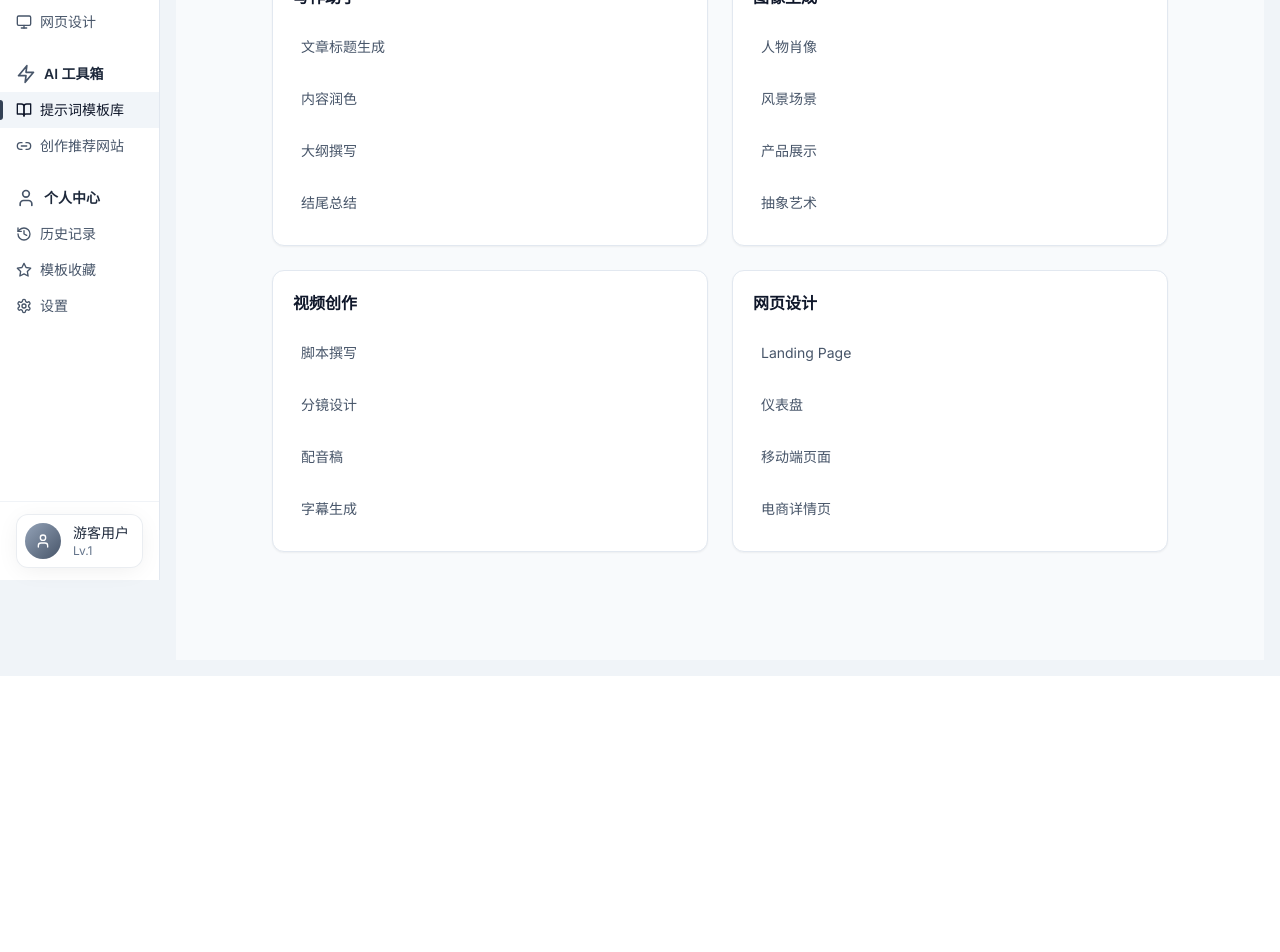
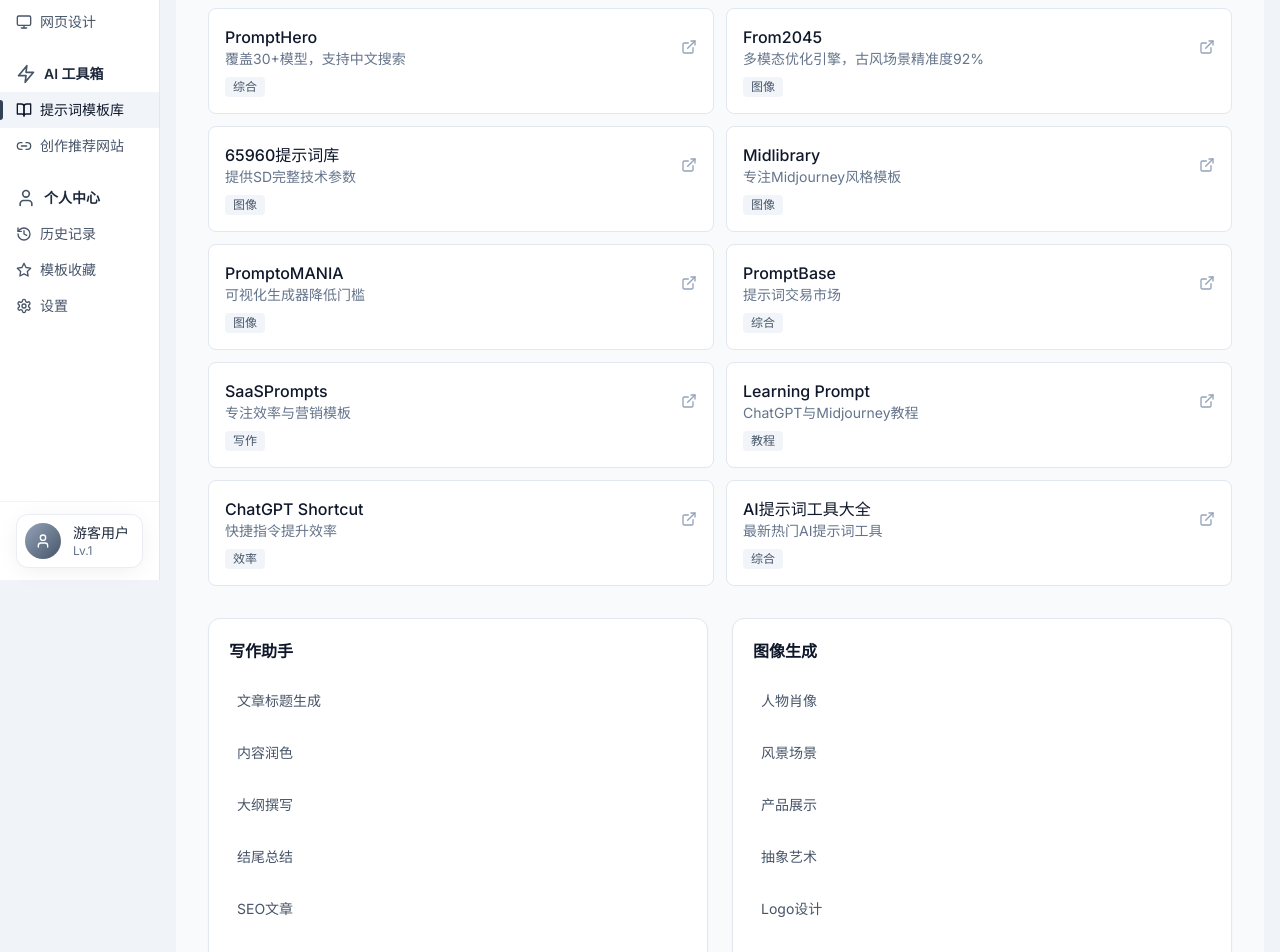
Before and after one commit to oxygen02/promptbox, a Next.js app: page /templates in a window 1280 px wide. Shown: the part 220-1172 px from the top of the page. Before the commit the page ends 896 px from the top, so only its background shows below. Built offline with nearby package versions, Linux system fonts and the light colour scheme.

Commit message:
feat: Rich prompt templates page with Chinese and English sites

```diff
--- a/src/app/templates/page.tsx
+++ b/src/app/templates/page.tsx
@@ -1,31 +1,109 @@
 "use client";
 
 import { useState } from "react";
-import { BookOpen, Copy, Star } from "lucide-react";
+import { BookOpen, Copy, Star, ExternalLink } from "lucide-react";
 import { Button } from "@/components/ui/button";
 
+// 国内提示词网站
+const chineseSites = [
+  { name: "PromptHero", url: "https://promptheroes.cn", desc: "覆盖30+模型，支持中文搜索", category: "综合" },
+  { name: "From2045", url: "https://www.2045.tv", desc: "多模态优化引擎，古风场景精准度92%", category: "图像" },
+  { name: "65960提示词库", url: "https://www.65960.com", desc: "提供SD完整技术参数", category: "图像" },
+  { name: "Midlibrary", url: "https://midlibrary.io", desc: "专注Midjourney风格模板", category: "图像" },
+  { name: "PromptoMANIA", url: "https://promptomania.com", desc: "可视化生成器降低门槛", category: "图像" },
+  { name: "PromptBase", url: "https://promptbase.com", desc: "提示词交易市场", category: "综合" },
+  { name: "SaaSPrompts", url: "https://saasprompts.com", desc: "专注效率与营销模板", category: "写作" },
+  { name: "Learning Prompt", url: "https://learningprompt.com", desc: "ChatGPT与Midjourney教程", category: "教程" },
+  { name: "ChatGPT Shortcut", url: "https://www.chatgptshortcut.com", desc: "快捷指令提升效率", category: "效率" },
+  { name: "AI提示词工具大全", url: "https://gongke.net/categories/ai-prompt-tools", desc: "最新热门AI提示词工具", category: "综合" },
+];
+
+// 国际提示词网站
+const englishSites = [
+  { name: "PromptBase", url: "https://promptbase.com", desc: "270,000+ prompts for ChatGPT, Gemini, Midjourney", category: "Marketplace" },
+  { name: "The AI Library", url: "https://www.theailibrary.co", desc: "Tested prompts, templates, and workflows", category: "Library" },
+  { name: "The Prompt Index", url: "https://www.thepromptindex.com", desc: "600+ curated AI prompts", category: "Database" },
+  { name: "PromptDen", url: "https://promptden.com", desc: "Creative prompts for AI tools", category: "Creative" },
+  { name: "OnlyPrompt", url: "https://onlyprompt.io", desc: "500+ curated prompts for content creators", category: "Content" },
+  { name: "PromptNest", url: "https://promptnest.blog", desc: "Best prompt collections 2025", category: "Collection" },
+  { name: "God of Prompt", url: "https://www.godofprompt.ai", desc: "Unbiased prompt library reviews", category: "Reviews" },
+  { name: "TypeBoost", url: "https://www.typeboost.ai/en/blog/ai-prompt-library", desc: "12 Best AI Prompt Library Tools 2025", category: "Blog" },
+  { name: "Medium - Prompt Libraries", url: "https://medium.com/towards-agi/the-best-prompt-libraries-you-should-explore-for-your-ai-projects-12f5c8423623", desc: "8 Best Prompt Libraries", category: "Articles" },
+  { name: "ChatQuick AI", url: "https://chatquick.co/best-prompt-websites/", desc: "10 Best Prompt Websites 2025", category: "Directory" },
+];
+
+// 提示词模板
 const templates = {
   zh: [
-    { category: "写作助手", items: ["文章标题生成", "内容润色", "大纲撰写", "结尾总结"] },
-    { category: "图像生成", items: ["人物肖像", "风景场景", "产品展示", "抽象艺术"] },
-    { category: "视频创作", items: ["脚本撰写", "分镜设计", "配音稿", "字幕生成"] },
-    { category: "网页设计", items: [" Landing Page", "仪表盘", "移动端页面", "电商详情页"] },
+    {
+      category: "写作助手",
+      items: [
+        "文章标题生成", "内容润色", "大纲撰写", "结尾总结",
+        "SEO文章", "社交媒体", "邮件撰写", "广告文案"
+      ]
+    },
+    {
+      category: "图像生成",
+      items: [
+        "人物肖像", "风景场景", "产品展示", "抽象艺术",
+        "Logo设计", "UI界面", "建筑渲染", "动漫风格"
+      ]
+    },
+    {
+      category: "视频创作",
+      items: [
+        "脚本撰写", "分镜设计", "配音稿", "字幕生成",
+        "短视频创意", "宣传片", "纪录片", "微电影"
+      ]
+    },
+    {
+      category: "网页设计",
+      items: [
+        "Landing Page", "仪表盘", "移动端页面", "电商详情页",
+        "博客主题", "个人主页", "企业官网", "作品集"
+      ]
+    },
   ],
   en: [
-    { category: "Writing", items: ["Title Generator", "Content Polish", "Outline Writer", "Summary"] },
-    { category: "Image", items: ["Portrait", "Landscape", "Product", "Abstract Art"] },
-    { category: "Video", items: ["Script", "Storyboard", "Voiceover", "Subtitles"] },
-    { category: "Web Design", items: ["Landing Page", "Dashboard", "Mobile", "E-commerce"] },
+    {
+      category: "Writing",
+      items: [
+        "Title Generator", "Content Polish", "Outline Writer", "Summary",
+        "SEO Article", "Social Media", "Email Writing", "Ad Copy"
+      ]
+    },
+    {
+      category: "Image",
+      items: [
+        "Portrait", "Landscape", "Product", "Abstract Art",
+        "Logo Design", "UI Interface", "Architectural", "Anime Style"
+      ]
+    },
+    {
+      category: "Video",
+      items: [
+        "Script", "Storyboard", "Voiceover", "Subtitles",
+        "Short Video", "Promo Video", "Documentary", "Film"
+      ]
+    },
+    {
+      category: "Web Design",
+      items: [
+        "Landing Page", "Dashboard", "Mobile Page", "E-commerce",
+        "Blog Theme", "Personal Portfolio", "Corporate", "Portfolio"
+      ]
+    },
   ],
 };
 
 export default function TemplatesPage() {
   const [language, setLanguage] = useState<"zh" | "en">("zh");
   const t = templates[language];
+  const sites = language === "zh" ? chineseSites : englishSites;
 
   return (
     <div className="min-h-screen bg-slate-50 py-8 px-4">
-      <div className="max-w-4xl mx-auto">
+      <div className="max-w-5xl mx-auto">
         <div className="flex items-center justify-between mb-8">
           <div className="flex items-center gap-3">
             <BookOpen className="w-8 h-8 text-slate-700" />
@@ -38,17 +116,49 @@ export default function TemplatesPage() {
           </Button>
         </div>
 
+        {/* 提示词网站推荐 */}
+        <div className="mb-8">
+          <h2 className="text-lg font-semibold text-slate-900 mb-4 flex items-center gap-2">
+            <Star className="w-5 h-5 text-yellow-500" />
+            {language === "zh" ? "推荐提示词网站" : "Recommended Prompt Websites"}
+          </h2>
+          <div className="grid grid-cols-1 md:grid-cols-2 gap-3">
+            {sites.map((site, i) => (
+              <a
+                key={i}
+                href={site.url}
+                target="_blank"
+                rel="noopener noreferrer"
+                className="bg-white rounded-lg border border-slate-200 p-4 hover:border-blue-400 hover:shadow-md transition-all group"
+              >
+                <div className="flex items-center justify-between">
+                  <div>
+                    <h3 className="font-medium text-slate-900 group-hover:text-blue-600">{site.name}</h3>
+                    <p className="text-sm text-slate-500">{site.desc}</p>
+                  </div>
+                  <ExternalLink className="w-4 h-4 text-slate-400 group-hover:text-blue-500" />
+                </div>
+                <span className="inline-block mt-2 text-xs px-2 py-0.5 bg-slate-100 text-slate-600 rounded">
+                  {site.category}
+                </span>
+              </a>
+            ))}
+          </div>
+        </div>
+
+        {/* 提示词模板 */}
         <div className="grid grid-cols-1 md:grid-cols-2 gap-6">
           {t.map((cat, i) => (
             <div key={i} className="bg-white rounded-xl border border-slate-200 p-5 shadow-sm">
               <h3 className="text-base font-semibold text-slate-900 mb-4">{cat.category}</h3>
               <div className="space-y-2">
                 {cat.items.map((item, j) => (
-                  <div key={j} className="flex items-center justify-between p-2 hover:bg-slate-50 rounded-lg group">
+                  <div key={j} className="flex items-center justify-between p-2 hover:bg-slate-50 rounded-lg group cursor-pointer">
                     <span className="text-sm text-slate-600">{item}</span>
                     <div className="flex gap-1 opacity-0 group-hover:opacity-100 transition-opacity">
-                      <button className="p-1.5 hover:bg-slate-200 rounded"><Copy className="w-4 h-4 text-slate-500" /></button>
-                      <button className="p-1.5 hover:bg-slate-200 rounded"><Star className="w-4 h-4 text-slate-500" /></button>
+                      <button className="p-1.5 hover:bg-slate-200 rounded">
+                        <Copy className="w-4 h-4 text-slate-500" />
+                      </button>
                     </div>
                   </div>
                 ))}
```
